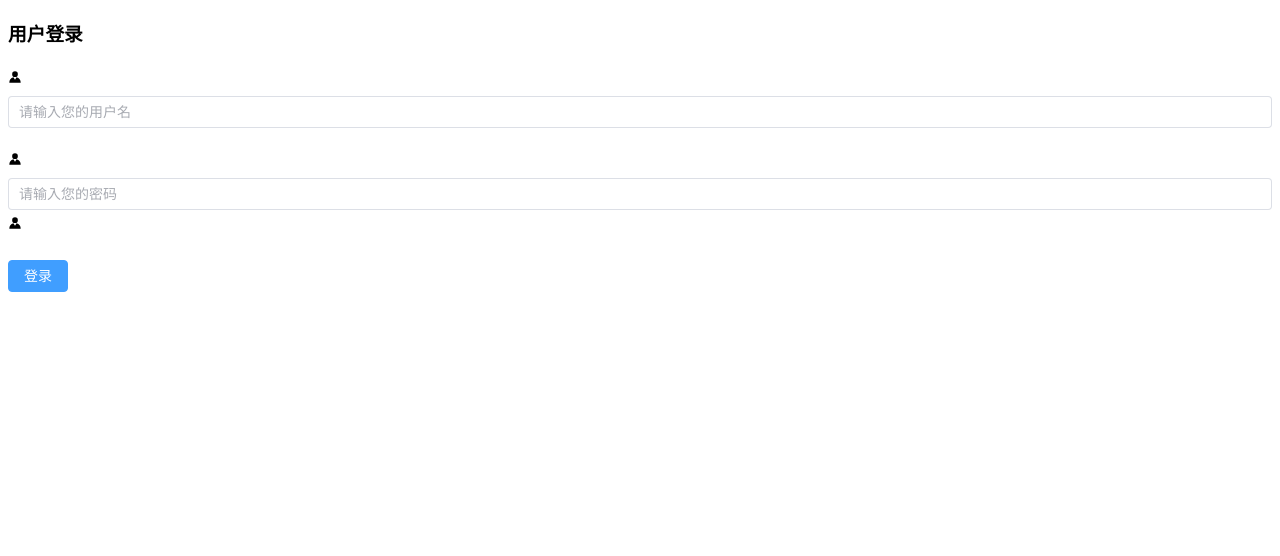
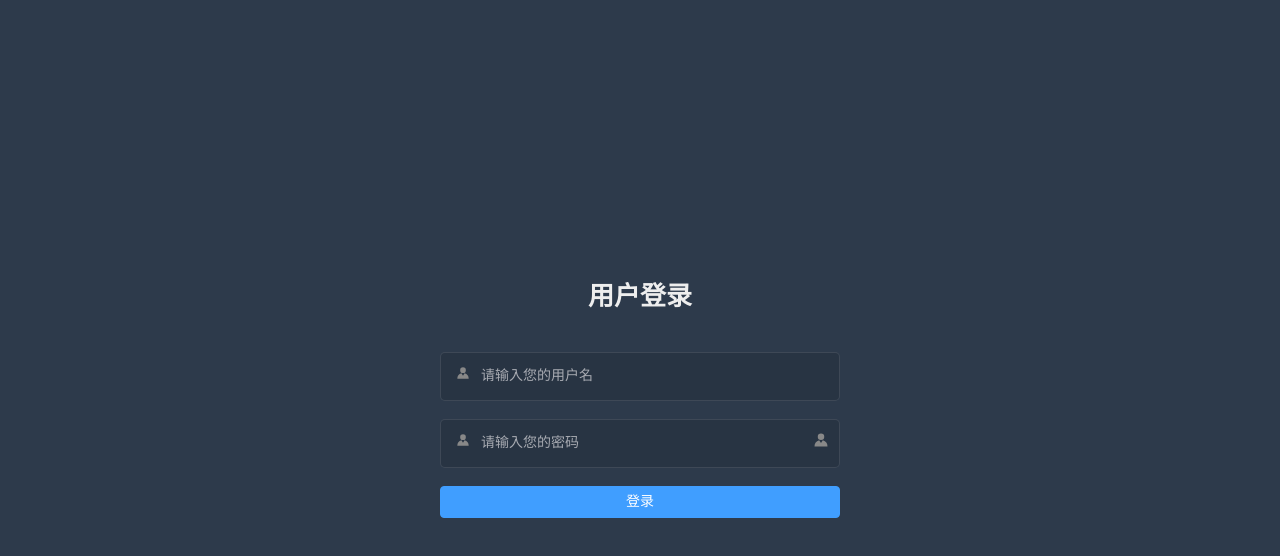
Before and after one commit to Flower-F/vue-element-admin, a Vue app: page /#/login in a window 1280 px wide. Shown: the top 556 px of the page. Built offline with nearby package versions, Linux system fonts and the light colour scheme.

Commit message:
feat: 添加登录页面的样式

```diff
--- a/package.json
+++ b/package.json
@@ -13,6 +13,7 @@
   "dependencies": {
     "@element-plus/icons-vue": "^1.1.4",
     "element-plus": "^2.1.11",
+    "normalize.css": "^8.0.1",
     "pinia": "^2.0.13",
     "vue": "^3.2.33",
     "vue-router": "^4.0.14"
--- a/src/main.ts
+++ b/src/main.ts
@@ -5,6 +5,8 @@ import App from "./App.vue";
 import router from "./router";
 
 import ElementPlus from "element-plus";
+import "normalize.css";
+import "./styles/index.scss";
 
 const app = createApp(App);
 
--- /dev/null
+++ b/src/styles/index.scss
@@ -0,0 +1,15 @@
+* {
+  margin: 0;
+  padding: 0;
+  box-sizing: border-box;
+}
+
+a {
+  cursor: pointer;
+  text-decoration: none;
+}
+
+ul,
+li {
+  list-style: none;
+}
--- a/src/views/LoginView.vue
+++ b/src/views/LoginView.vue
@@ -7,7 +7,7 @@ import { Avatar } from "@element-plus/icons-vue";
   <div class="login-container">
     <el-form class="login-form">
       <div class="title-container">
-        <h3>用户登录</h3>
+        <h3 class="title">用户登录</h3>
       </div>
       <!-- 用户名 -->
       <el-form-item>
@@ -43,4 +43,84 @@ import { Avatar } from "@element-plus/icons-vue";
   </div>
 </template>
 
-<style lang="scss" scoped></style>
+<style lang="scss" scoped>
+$bg: #2d3a4b;
+$dark_gray: #888;
+$light_gray: #eee;
+$cursor: #fff;
+
+.login-container {
+  min-height: 100vh;
+  width: 100%;
+  display: flex;
+  align-items: center;
+  justify-content: center;
+  background-color: $bg;
+  overflow: hidden;
+  .login-form {
+    max-width: 500px;
+    min-width: 400px;
+    overflow: hidden;
+    :deep(.el-form-item) {
+      border: 1px solid rgba(255, 255, 255, 0.1);
+      background-color: rgba(0, 0, 0, 0.1);
+      border-radius: 5px;
+      color: #454545;
+    }
+    :deep(.el-input) {
+      display: inline-block;
+      height: 47px;
+      width: 85%;
+      .el-input__wrapper {
+        background: transparent;
+        border: none;
+        outline: none;
+        box-shadow: none;
+        width: 100%;
+        height: 100%;
+        input {
+          width: 100%;
+          background: transparent;
+          border: none;
+          border-radius: 0px;
+          padding: 12px 5px 12px 0px;
+          color: $light_gray;
+          caret-color: $cursor;
+        }
+      }
+    }
+  }
+
+  .svg-container {
+    padding: 6px 0px 6px 15px;
+    color: $dark_gray;
+    vertical-align: middle;
+    display: inline-block;
+  }
+
+  .title-container {
+    position: relative;
+
+    .title {
+      font-size: 26px;
+      color: $light_gray;
+      margin: 0px auto 40px auto;
+      text-align: center;
+      font-weight: bold;
+    }
+  }
+
+  .show-password {
+    position: absolute;
+    right: 10px;
+    top: 7px;
+    font-size: 16px;
+    color: $dark_gray;
+    cursor: pointer;
+    user-select: none;
+  }
+  .login-button {
+    width: 100%;
+  }
+}
+</style>
```
Also changed, not shown: 1 other file (tests, documents, lock files or other folders).
